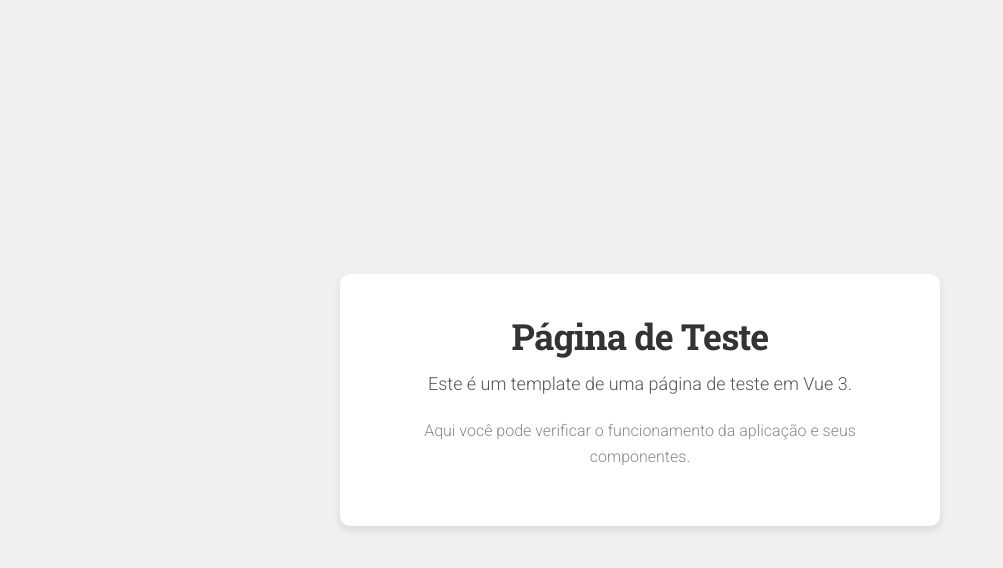
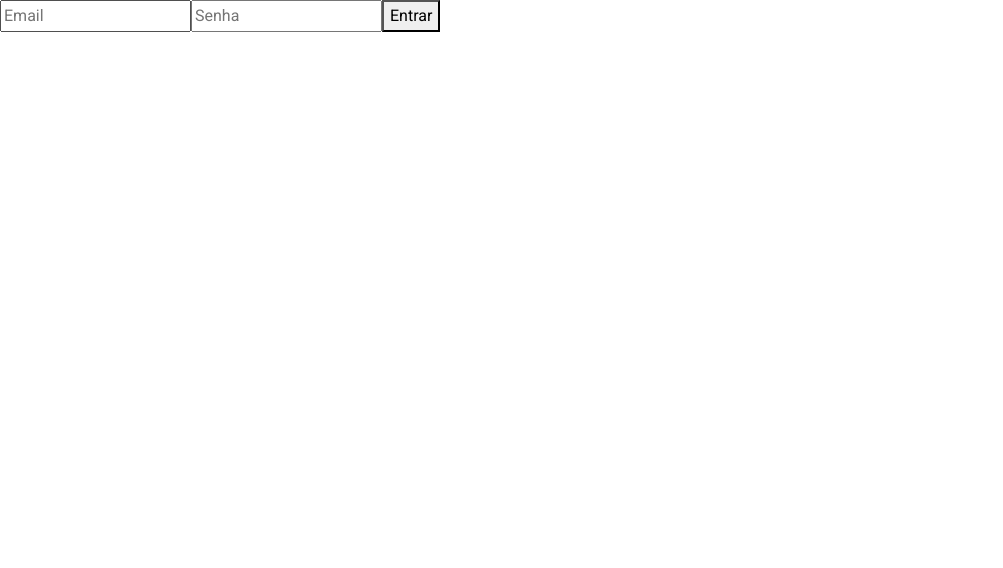
Before and after one commit to afonsoDomingos/rpa, a Vue app: page /pagetest in a window 1280 px wide. Shown: the top 568 px of the page, without its empty margins (0-1003 px from the left). Built offline with nearby package versions, Linux system fonts and the light colour scheme.

Commit message:
PA 07 - 26/04/2025: Implementação da exibição do usuário logado na navbar e opção para fazer logout.

```diff
--- a/src/examples/navbars/NavbarDefault.vue
+++ b/src/examples/navbars/NavbarDefault.vue
@@ -1,17 +1,56 @@
 <script setup>
 import { RouterLink } from "vue-router";
-import { ref, watch } from "vue";
+import { ref, watch, onMounted } from "vue";
 import { useWindowsWidth } from "../../assets/js/useWindowsWidth";
 
 // images
 import ArrDark from "@/assets/img/down-arrow-dark.svg";
-import downArrow from "@/assets/img/down-arrow.svg";
+//import downArrow from "@/assets/img/down-arrow.svg";
 import DownArrWhite from "@/assets/img/down-arrow-white.svg";
 
 import eventBus from '@/eventBus'; // Verifique se o caminho está correto
 
 
 
+const logout = () => {
+  localStorage.removeItem('email'); // Remove o email salvo
+  usuario.value = null; // Reseta o estado reativo do usuário
+
+  alert('Logout realizado com sucesso!'); // Alerta simples
+
+  router.push('/login'); // Redireciona para a página de login
+};
+
+
+import axios from 'axios';
+
+// Variável reativa para armazenar os dados do usuário
+const usuario = ref(null);
+
+// Função para buscar o usuário logado da API
+const buscarUsuario = async () => {
+  try {
+    const response = await axios.get('http://localhost:5000/api/auth/usuarios');
+    console.log('Resposta da API:', response.data);
+
+    // Supondo que você tenha o email do usuário logado, por exemplo:
+    const emailLogado = 'cliente@example.com';  // Altere para o email do usuário logado
+
+    // Buscar o usuário com o email correspondente no array de usuários
+    usuario.value = response.data.find(u => u.email === emailLogado);
+
+    if (!usuario.value) {
+      console.error('Usuário não encontrado na lista de usuários');
+    }
+  } catch (error) {
+    console.error('Erro ao buscar o usuário:', error);
+  }
+};
+
+// Hook onMounted para buscar o usuário assim que o componente for montado
+onMounted(() => {
+  buscarUsuario();
+});
 
 const goToCadastrar = () => {
   // Emitir o evento para mudar a aba
@@ -261,19 +300,34 @@ watch(
               </div>
             </div>
           </li>
+
+          <div v-if="usuario">
             <li class="nav-item dropdown dropdown-hover mx-2">
-            <a href="https://www.github.com/creativetimofficial/vue-material-kit"
-              class="nav-link d-flex cursor-pointer align-items-center">
-              <svg width="20px" height="20px" class="material-icons me-2 opacity-6" viewBox="0 0 24 24"
-                aria-hidden="true" data-testid="GitHubIcon" :fill="props.transparent && '#fff'">
-                <path
-                  d="M12 1.27a11 11 0 00-3.48 21.46c.55.09.73-.28.73-.55v-1.84c-3.03.64-3.67-1.46-3.67-1.46-.55-1.29-1.28-1.65-1.28-1.65-.92-.65.1-.65.1-.65 1.1 0 1.73 1.1 1.73 1.1.92 1.65 2.57 1.2 3.21.92a2 2 0 01.64-1.47c-2.47-.27-5.04-1.19-5.04-5.5 0-1.1.46-2.1 1.2-2.84a3.76 3.76 0 010-2.93s.91-.28 3.11 1.1c1.8-.49 3.7-.49 5.5 0 2.1-1.38 3.02-1.1 3.02-1.1a3.76 3.76 0 010 2.93c.83.74 1.2 1.74 1.2 2.94 0 4.21-2.57 5.13-5.04 5.4.45.37.82.92.82 2.02v3.03c0 .27.1.64.73.55A11 11 0 0012 1.27">
-                </path>
-              </svg>
-              Github
+              <a role="button" class="nav-link ps-2 d-flex cursor-pointer align-items-center" :class="getTextColor()"
+                id="dropdownUser" data-bs-toggle="dropdown" aria-expanded="false">
+                <i class="material-icons opacity-6 me-2 text-md" :class="getTextColor()">person</i>
+                {{ usuario.nome }}
+                <img :src="getArrowColor()" alt="down-arrow" class="arrow ms-2 d-lg-block d-none" />
               </a>
+              <div class="dropdown-menu dropdown-menu-end dropdown-menu-animation mt-0 p-2 border-radius-lg"
+                aria-labelledby="dropdownUser">
+                <a class="dropdown-item border-radius-md text-danger" @click="logout">
+                  <span>Sair</span>
+                </a>
+              </div>
             </li>
+          </div>
 
+
+
+          <div v-else>
+            <li class="nav-item dropdown dropdown-hover mx-2">
+              <router-link to="/" class="nav-link d-flex cursor-pointer align-items-center">
+                <i class="material-icons opacity-6 me-2 text-md">person</i>
+                Entrar
+              </router-link>
+            </li>
+          </div>
           <!-- <li class="nav-item dropdown dropdown-hover mx-2">
             <a class="nav-link d-flex cursor-pointer align-items-center btn btn-sm mb-0" :class="action.color">
               <RouterLink :to="{ name: 'dashboard' }" class="dropdown-item border-radius-md">
@@ -289,7 +343,6 @@ watch(
             <a :href="action.route" class="btn btn-sm mb-0" :class="action.color"
               onclick="smoothToPricing('pricing-soft-ui')">{{ action.label }}</a>
           </li>-->
-
           <li class="nav-item">
             <a @click="goToCadastrar" class="btn btn-sm mb-0" :class="action.color" role="button">
               {{ action.label }}
--- a/src/views/Pagetest.vue
+++ b/src/views/Pagetest.vue
@@ -1,54 +1,56 @@
 <template>
-    <div class="test-page">
-      <div class="container">
-        <h1 class="title">Página de Teste</h1>
-        <p class="description">Este é um template de uma página de teste em Vue 3.</p>
-        <p class="note">Aqui você pode verificar o funcionamento da aplicação e seus componentes.</p>
-      </div>
-    </div>
-  </template>
+  <div>
+    <form @submit.prevent="fazerLogin">
+      <input v-model="email" placeholder="Email" />
+      <input v-model="senha" type="password" placeholder="Senha" />
+      <button type="submit">Entrar</button>
+    </form>
+  </div>
+</template>
 
-  <script>
-  export default {
-    name: 'TestPage',
+<script>
+export default {
+  data() {
+    return {
+      email: '',
+      senha: '',
+      usuario: null
+    };
+  },
+  methods: {
+    async fazerLogin() {
+      try {
+        const resposta = await fetch('http://localhost:5000/api/auth/login', {
+          method: 'POST',
+          headers: { 'Content-Type': 'application/json' },
+          body: JSON.stringify({ email: this.email, senha: this.senha })
+        });
+
+        const dados = await resposta.json();
+
+        if (resposta.ok) {
+          // Salva token e dados do usuário no localStorage
+          localStorage.setItem('token', dados.token);
+          localStorage.setItem('usuario', JSON.stringify(dados.usuario));
+
+          this.usuario = dados.usuario;
+
+          // Redireciona com base na role
+          this.$router.push(dados.redirectUrl);
+        } else {
+          alert(dados.msg || 'Erro no login');
+        }
+      } catch (err) {
+        console.error('Erro na requisição:', err);
+      }
+    }
+  },
+  created() {
+    // Tenta carregar usuário do localStorage se já estiver logado
+    const usuarioSalvo = localStorage.getItem('usuario');
+    if (usuarioSalvo) {
+      this.usuario = JSON.parse(usuarioSalvo);
+    }
   }
-  </script>
-
-  <style scoped>
-  .test-page {
-    display: flex;
-    justify-content: center;
-    align-items: center;
-    height: 100vh;
-    background-color: #f0f0f0;
-  }
-
-  .container {
-    text-align: center;
-    background-color: #ffffff;
-    padding: 40px;
-    border-radius: 10px;
-    box-shadow: 0 4px 8px rgba(0, 0, 0, 0.1);
-    width: 80%;
-    max-width: 600px;
-  }
-
-  .title {
-    font-size: 36px;
-    color: #333;
-    font-weight: 600;
-  }
-
-  .description {
-    font-size: 18px;
-    color: #555;
-    margin-top: 10px;
-  }
-
-  .note {
-    font-size: 16px;
-    color: #888;
-    margin-top: 20px;
-  }
-
-  </style>
+};
+</script>
--- a/src/views/Presentation/PresentationView.vue
+++ b/src/views/Presentation/PresentationView.vue
@@ -36,6 +36,7 @@ import logoTechvibe from "@/assets/img/logos/techvibe.jpg"
 import logoReact from "@/assets/img/logos/react.jpg";
 import logoSketch from "@/assets/img/logos/sketch.jpg";
 
+
 //hooks
 const body = document.getElementsByTagName("body")[0];
 onMounted(() => {
@@ -46,9 +47,11 @@ onUnmounted(() => {
   body.classList.remove("presentation-page");
   body.classList.remove("bg-gray-200");
 });
+
 </script>
 
 <template>
+
   <div class="container position-sticky z-index-sticky top-0">
     <div class="row">
       <div class="col-12">
```
Lines whose indentation alone changed are shown as unchanged.
